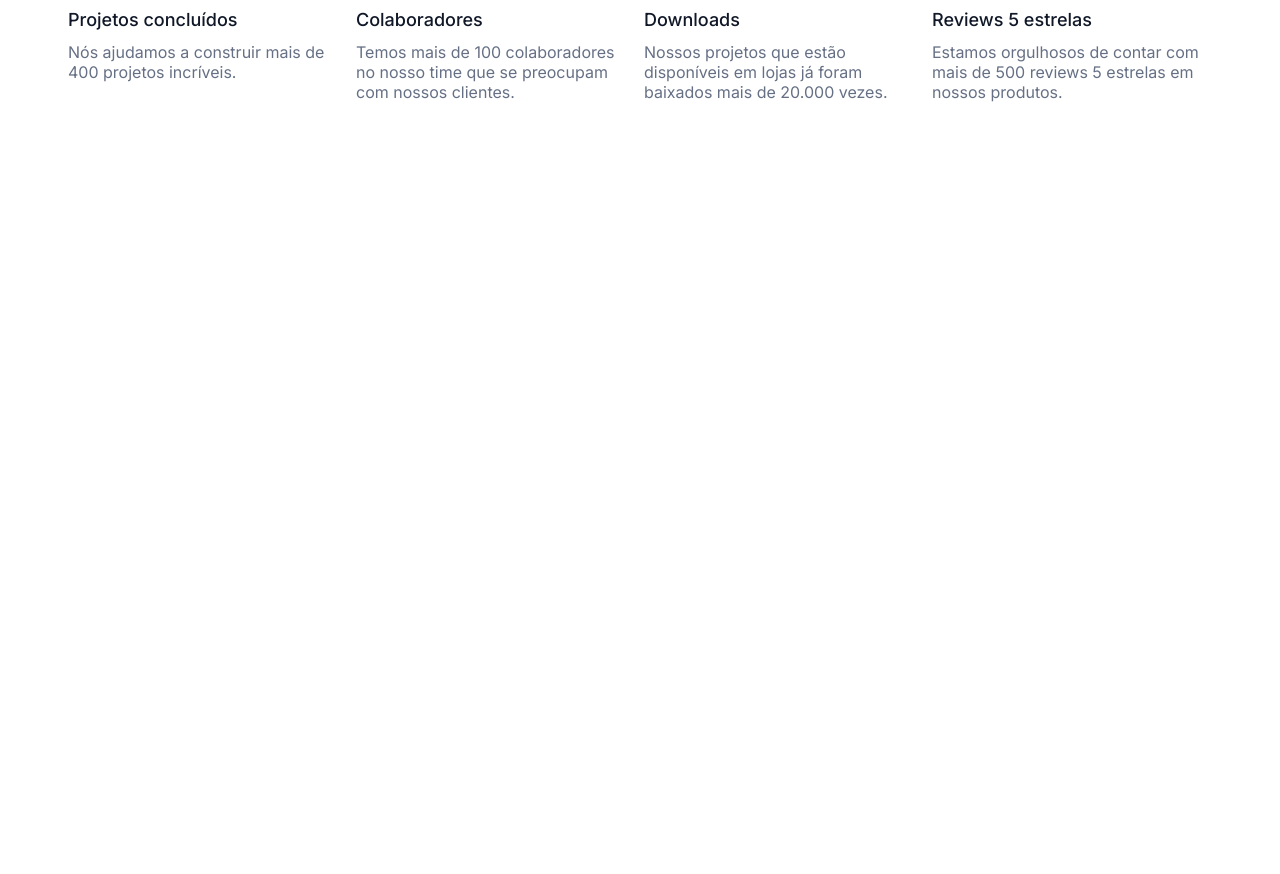
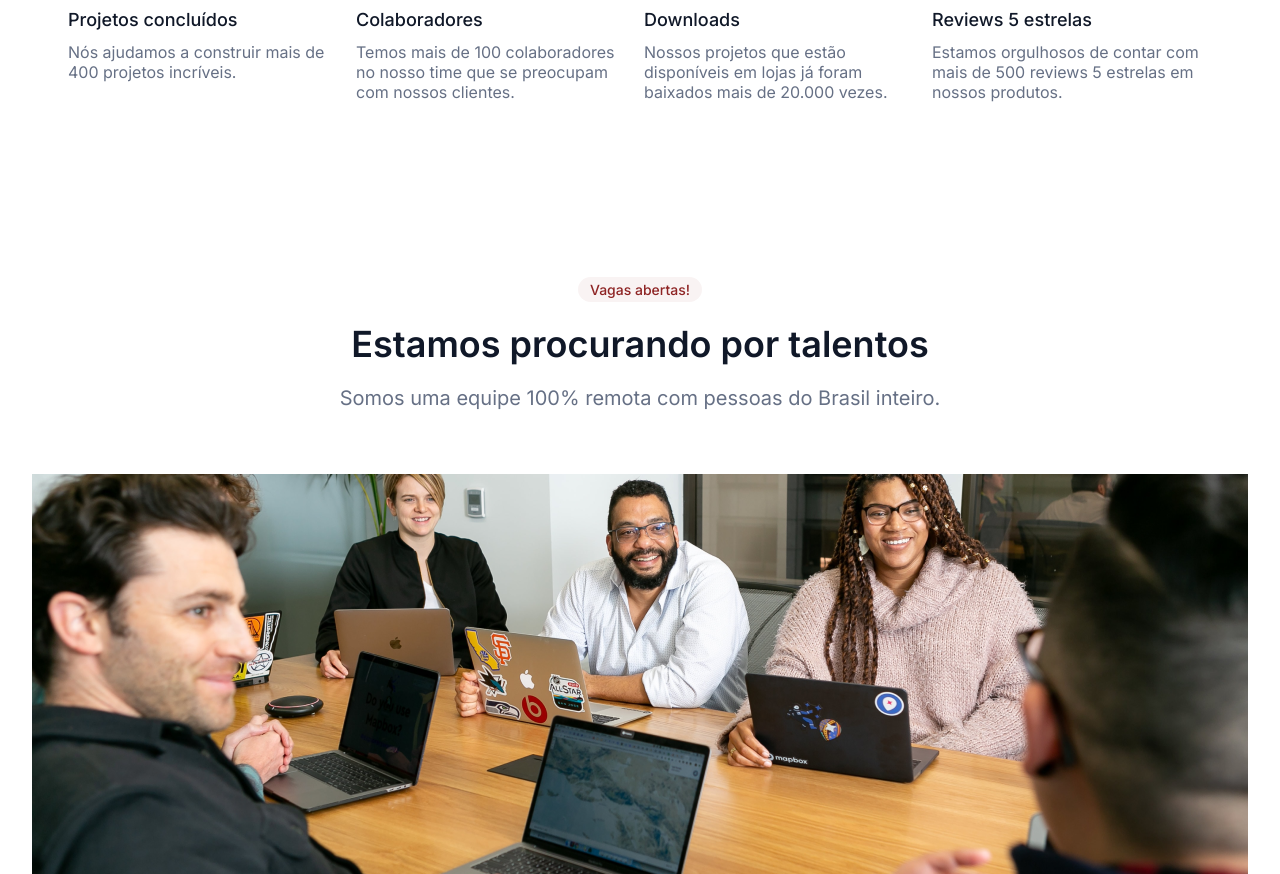
Before and after one commit to duduzx02/SevenDaysOfCodeAlura, a plain HTML site: page index.html in a window 1280 px wide. Shown: the part 644-1518 px from the top of the page. Before the commit the page ends 921 px from the top, so only its background shows below. Drawn offline with Linux system fonts and the light colour scheme.

Commit message:
section vagas add

```diff
--- /dev/null
+++ b/assets/css/vagas.css
@@ -0,0 +1,28 @@
+.vagas {
+  display: flex;
+  flex-direction: column;
+  align-items: center;
+  gap: 20px;
+
+}
+
+.vagas__texto {
+  font-weight: 500;
+  font-size: 14px;
+  padding: 4px 12px;
+  background: rgba(142, 36, 36, 0.05);
+  border-radius: 16px;
+  color: var(--main-color);
+}
+
+.vagas__titulo {
+  font-weight: 600;
+  font-size: 36px;
+  color: #101828;
+}
+
+.vagas__subtitulo {
+  font-size: 20px;
+  color: #667085;
+  margin-bottom: 44px;
+}
--- a/index.html
+++ b/index.html
@@ -77,6 +77,12 @@
             </div>
         </div>
     </section>
+    <section class="vagas">
+        <p class="vagas__texto">Vagas abertas!</p>
+        <h2 class="vagas__titulo">Estamos procurando por talentos</h2>
+        <p class="vagas__subtitulo">Somos uma equipe 100% remota com pessoas do Brasil inteiro.</p>
+        <img class="vagas__img" src="assets/img/colaboradores.png" alt="Nossos colaboradores">
+    </section>
 </body>
 
 </html>
--- a/style.css
+++ b/style.css
@@ -1,6 +1,8 @@
 @import url("assets/css/cabecalho.css");
 @import url("assets/css/navBar.css");
 @import url("assets/css/metricas.css");
+@import url("assets/css/vagas.css");
+
 
 :root {
     --font-principal: 'Inter', sans-serif;
```
Also changed, not shown: assets/img/colaboradores.png (added).
